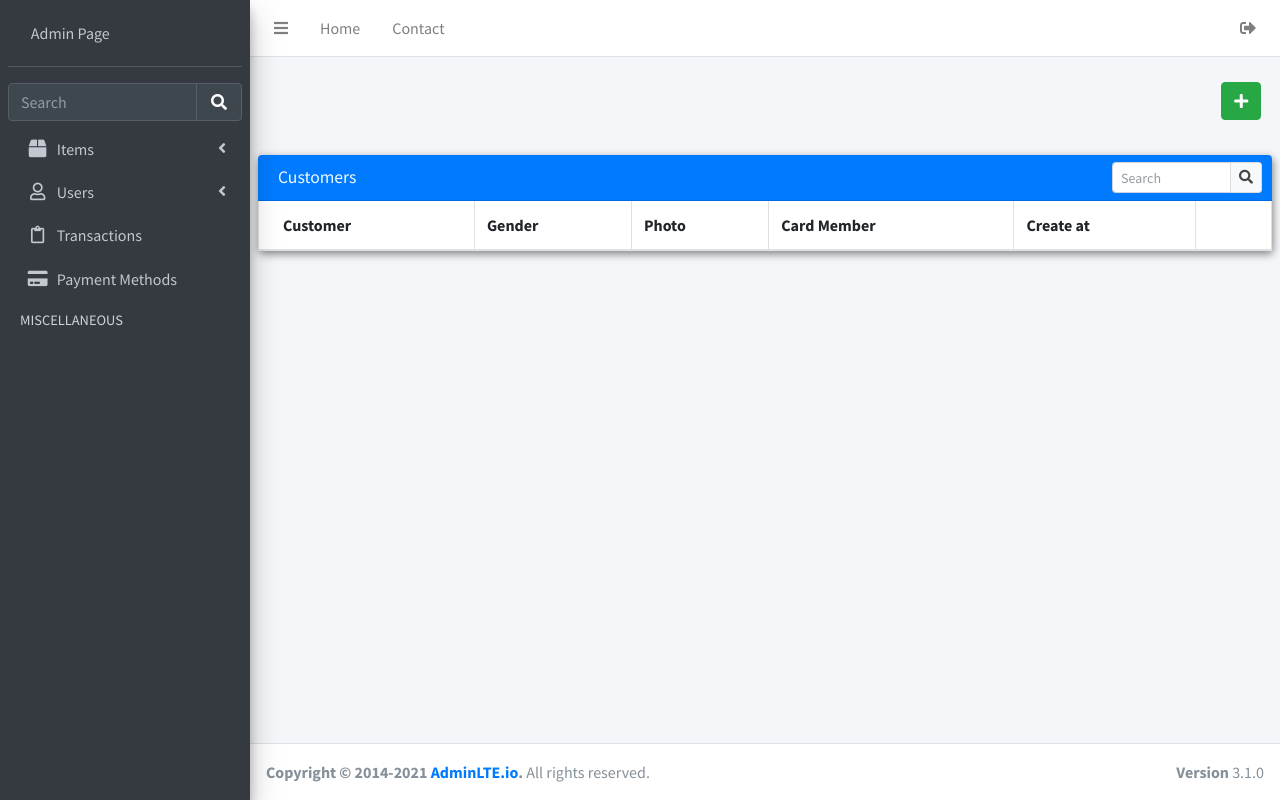
After one commit to mustapep/django_pos, a Django app: page /accounts/ in a window 1280 px wide. The commit adds this page. Run offline with Django 3.2, Linux system fonts and the light colour scheme; the visitor is signed in with stand-in values (Sample User, id 1); lists and menus that the app fills with data are empty; some libraries are stand-ins or nearby versions.

Commit message:
feat: CRUD customer table #30

```diff
--- /dev/null
+++ b/src/apps/accounts/templates/sales/list_customer.html
@@ -0,0 +1,60 @@
+{% extends "base/dasboard.html" %}
+{% block content %}
+<div class="row" style="padding-top: 25px;">
+    <div class="col-12">
+        <a href="/accounts/add_customer" style="margin-left: 95%; margin-bottom: 10px;" class="btn btn-success">
+            <i class="fas fa-plus"></i>
+        </a>
+    </div>
+  </div>
+<div class="card">
+    <div class="card-header">
+      <h3 class="card-title" style="color: aliceblue;">Customers</h3>
+      <div class="card-tools">
+        <div class="input-group input-group-sm" style="width: 150px;">
+          <input type="text" name="table_search" class="form-control float-right" placeholder="Search">
+          <div class="input-group-append">
+            <button type="submit" class="btn btn-default">
+              <i class="fas fa-search"></i>
+            </button>
+          </div>
+        </div>
+      </div>
+    </div>
+    <!-- /.card-header -->
+    <div class="card-body table-responsive p-0">
+      <table class="table table-bordered">
+        <thead>
+          <tr>
+            <th>Customer</th>
+            <th>Gender</th>
+            <th>Photo</th>
+            <th>Card Member</th>
+            <th>Create at</th>
+            <th></th>
+          </tr>
+        </thead>
+        <tbody>
+            {% for o in obj %}
+            <tr>
+                <td>{{o.customers.username}}</td>
+                <td>{{o.gender}}</td>
+                <td>{{o.photo.url}}</td>
+                <td>{{o.card_member}}</td>
+                <td>{{o.create_at}}</td>
+                <td>
+                    <a href="/accounts/{{o.id}}/edit" class="btn btn-info">
+                        <i class="fas fa-edit"></i>
+                    </a>
+                    <a href="/accounts/{{o.id}}/delete" class="btn btn-danger">
+                        <i class="far fa-trash-alt"></i>
+                    </a>
+                </td>
+          </tr>
+            {% endfor %}
+        </tbody>
+      </table>
+    </div>
+    <!-- /.card-body -->
+  </div>
+{% endblock content %}
--- /dev/null
+++ b/src/apps/accounts/urls.py
@@ -0,0 +1,14 @@
+from django.urls import path
+from .views import *
+
+app_name = 'accounts'
+urlpatterns = [
+    path('', ListCustomerView.as_view()),
+    path('add_customer', AddCustomerView.as_view()),
+    path('save', AddCustomerView.as_view()),
+    path('<int:id>/edit', EditCustomerView.as_view()),
+    path('<int:id>/update', EditCustomerView.as_view()),
+    path('<int:id>/delete', DeleteMemberView.as_view()),
+    path('sales', ListSalesView.as_view()),
+
+]
--- a/src/apps/accounts/views.py
+++ b/src/apps/accounts/views.py
@@ -1,6 +1,6 @@
 from django.shortcuts import render, redirect
 from django.views import View
-from .forms import LoginForm, RegisterMemberForm
+from .forms import LoginForm, RegisterMemberForm, CustomersForm
 from django.http import HttpResponse
 from .models import User, Members
 from django.contrib import messages
@@ -104,8 +104,98 @@ class LogoutView(View):
         return redirect('/login')
 
 
-class CustomerLandingPageView(LoginRequiredMixin, View):
-    template_name = 'customers/customer_landingPage.html'
+"'CRUD Customer View'"
+
+class ListCustomerView(LoginRequiredMixin, View):
+    template_name = 'sales/list_customer.html'
+    login_url = '/login'
+
+    def get(self, request):
+
+        obj = Members.objects.all()
+        return render(request, self.template_name, {
+            'obj': obj
+        })
+
+class AddCustomerView(View):
+    template_name = 'sales/add_customers.html'
+
+    def get(self, request):
+        form = CustomersForm()
+        return render(request, self.template_name, {
+            'form': form
+        })
+
+    def post(self, request):
+        form = CustomersForm(request.POST, request.FILES)
+        print(request.POST)
+        print(request.FILES)
+        if form.is_valid():
+            print('Valid')
+            obj = Members()
+            obj.customers = form.cleaned_data['customers']
+            obj.card_member = form.cleaned_data['card_member']
+            obj.gender = form.cleaned_data['gender']
+            try:
+                obj.photo = request.FILES['photo']
+            except:
+                pass
+            obj.save()
+            return redirect('/accounts')
+        return HttpResponse(request, form.errors)
+
+
+class EditCustomerView(View):
+    template_name = 'sales/edit_customers.html'
+
+    def get(self, request, id):
+        obj = Members.objects.get(id=id)
+
+        data = {
+            "customers": obj.customers,
+            "gender": obj.gender,
+            "card_member": obj.card_member,
+            "photo": obj.photo,
+        }
+
+        form = CustomersForm(initial=data)
+
+        return render(request, self.template_name, {
+            'form': form,
+            'id': id
+        })
+
+    def post(self, request, id):
+        obj = Members.objects.get(id=id)
+        form = CustomersForm(request.POST, request.FILES)
+        if form.is_valid():
+            obj.customers = form.cleaned_data['customers']
+            obj.gender = form.cleaned_data['gender']
+            obj.card_member = form.cleaned_data['card_member']
+            try:
+                obj.photo = request.FILES['photo']
+            except:
+                pass
+            obj.save()
+            return redirect('/accounts')
+
+
+class DeleteMemberView(View):
+    def get(self, request, id):
+        obj = Members.objects.get(id=id)
+        obj.delete()
+        return redirect('/accounts')
+
+
+
+"'End CRUD'"
+
+
+
+
+class ListSalesView(LoginRequiredMixin, View):
+
+    template_name = 'sales/list_sales.html'
     login_url = '/login'
 
     def get(self, request):
--- a/src/config/urls.py
+++ b/src/config/urls.py
@@ -18,7 +18,6 @@ from django.urls import path, include
 from django.conf.urls.static import static
 from django.conf import settings
 from apps.accounts import views as va
-from apps.transactions import views as vt
 
 
 
@@ -27,15 +26,11 @@ urlpatterns = [
     path('login/', va.Login.as_view()),
     path('logout/', va.LogoutView.as_view()),
     path('login/process', va.LoginProcess.as_view()),
-    path('customer_landingpage', va.CustomerLandingPageView.as_view()),
     path('admin_landingpage', va.AdminLandingPageView.as_view()),
     path('register/', va.RegisterView.as_view()),
     path('register/save', va.RegisterSaveView.as_view()),
-    # path('transactions/', vt.ListTransactionView.as_view()),
-    # path('detail_transaction/<int:id>', vt.DetailTransactionView.as_view()),
-    # path('detail_transaction/save/<int:id>/<int:items_id>', vt.AddDetailTransactionView.as_view()),
-    # path('detail_transaction/<int:id>/pay', vt.PayingView.as_view()),
 
+    path('accounts/', include('apps.accounts.urls', namespace='accounts')),
     path('items/', include('apps.items.urls', namespace='items')),
     path('transactions/', include('apps.transactions.urls', namespace='transaction'))
 ]
--- a/src/templates/base/sidebar.html
+++ b/src/templates/base/sidebar.html
@@ -12,9 +12,32 @@
       </a>
       <ul class="nav nav-treeview">
         <li class="nav-item">
-          <a href="/list_pendaftar" class="nav-link">
+          <a href="/items" class="nav-link">
             <i class="far fa-circle nav-icon"></i>
-            <p>Pendaftar</p>
+            <p>All</p>
+          </a>
+        </li>
+      </ul>
+    </li>
+    <li class="nav-item">
+      <a href="/items" class="nav-link">
+        <i class="nav-icon far fa-user"></i>
+        <p>
+          Users
+          <i class="right fas fa-angle-left"></i>
+        </p>
+      </a>
+      <ul class="nav nav-treeview">
+        <li class="nav-item">
+          <a href="/accounts/sales" class="nav-link">
+            <i class="far fa-circle nav-icon"></i>
+            <p>Sales</p>
+          </a>
+        </li>
+        <li class="nav-item">
+          <a href="/accounts" class="nav-link">
+            <i class="far fa-circle nav-icon"></i>
+            <p>Customer</p>
           </a>
         </li>
       </ul>
@@ -28,10 +51,10 @@
       </a>
     </li>
     <li class="nav-item">
-      <a href="#" class="nav-link">
-        <i class="nav-icon far fa-user"></i>
+      <a href="/transactions" class="nav-link">
+        <i class="nav-icon fas fa-credit-card"></i>
         <p>
-          User
+          Payment Methods
         </p>
       </a>
     </li>
```
Also changed, not shown: src/apps/accounts/forms.py (+22 -0 lines), src/apps/accounts/templates/sales/add_customers.html (added, +49 -0 lines), src/apps/accounts/templates/sales/edit_customers.html (added, +45 -0 lines), src/apps/accounts/templates/sales/list_sales.html (added, +36 -0 lines).
